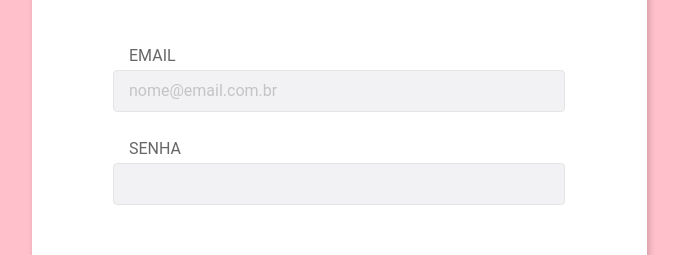
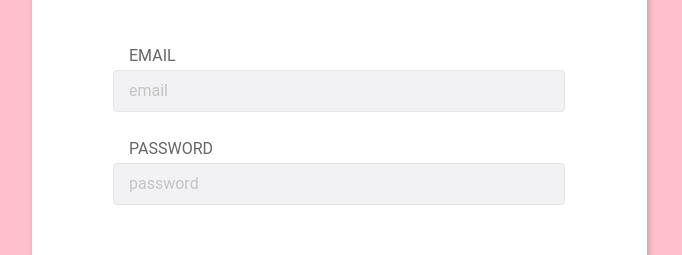
Before and after one commit to junhui7489/test_React_app, a React (Create React App) app: page / in a window 1280 px wide. Shown: the part 491-746 px from the top of the page, without its empty margins (301-983 px from the left). Built offline with nearby package versions, Linux system fonts and the light colour scheme.

Commit message:
slight password form edit

```diff
--- a/src/pages/LoginPage.jsx
+++ b/src/pages/LoginPage.jsx
@@ -37,11 +37,11 @@
             <form className="form" onSubmit={this.handleSubmit}>
               <div className="input-group">
                 <label htmlFor="email">Email</label>
-                <input type="email" name="email" placeholder="nome@email.com.br" />
+                <input type="email" name="email" placeholder="email" />
               </div>
               <div className="input-group">
-                <label htmlFor="password">Senha</label>
-                <input type="password" name="password" />
+                <label htmlFor="password">Password</label>
+                <input type="password" name="password" placeholder="password" />
               </div>
               <button className="primary">ENTER</button>
             </form>
```
